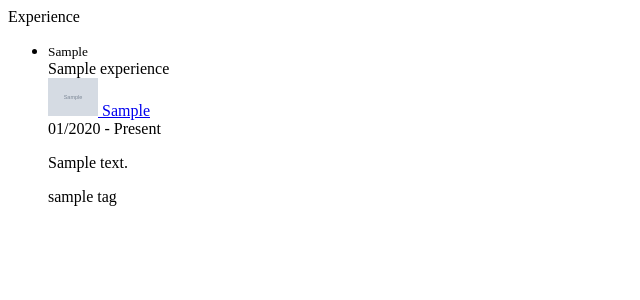
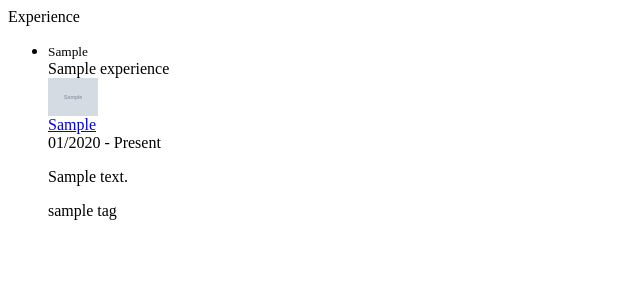
Before and after one commit to jonathanfsanchez/portfolio-blog, a Django app: template resume/templates/resume/_experience_list.html in a window 1280 px wide. Shown: the top 300 px of the page, without its empty margins (0-640 px from the left). Run offline with Django 3.2, Linux system fonts and the light colour scheme; the template is opened without the code that fills it: values that come from a table or form of the project are taken from there, others are empty; tables that the repository leaves empty hold one stand-in row (values such as "Sample post"); grey boxes marked "Sample" are stand-in pictures.

Commit message:
clean up experience and prevent none on link

```diff
--- a/resume/templates/resume/_experience_list.html
+++ b/resume/templates/resume/_experience_list.html
@@ -16,8 +16,7 @@
                     {{ experience.title }}
                 </div>
 
-                <div class="col-md-3">
-                    <a href="{{ experience.company_link }}" class="pr-4">
+                <div class="col-md-1">
                     {% if experience.company_small_logo %}
                     <img
                         src="{{ experience.company_small_logo.url }}"
@@ -25,8 +24,13 @@
                         style="width: 50px"
                         >
                     {% endif %}
+                </div>
+                <div class="col-md-2">
+                    {% if experience.company_link %}
+                        <a href="{{ experience.company_link }}" class="pr-4">
                             {{ experience.company }}
                         </a>
+                    {% endif %}
                 </div>
 
             </div>
```
Lines whose indentation alone changed are shown as unchanged.
